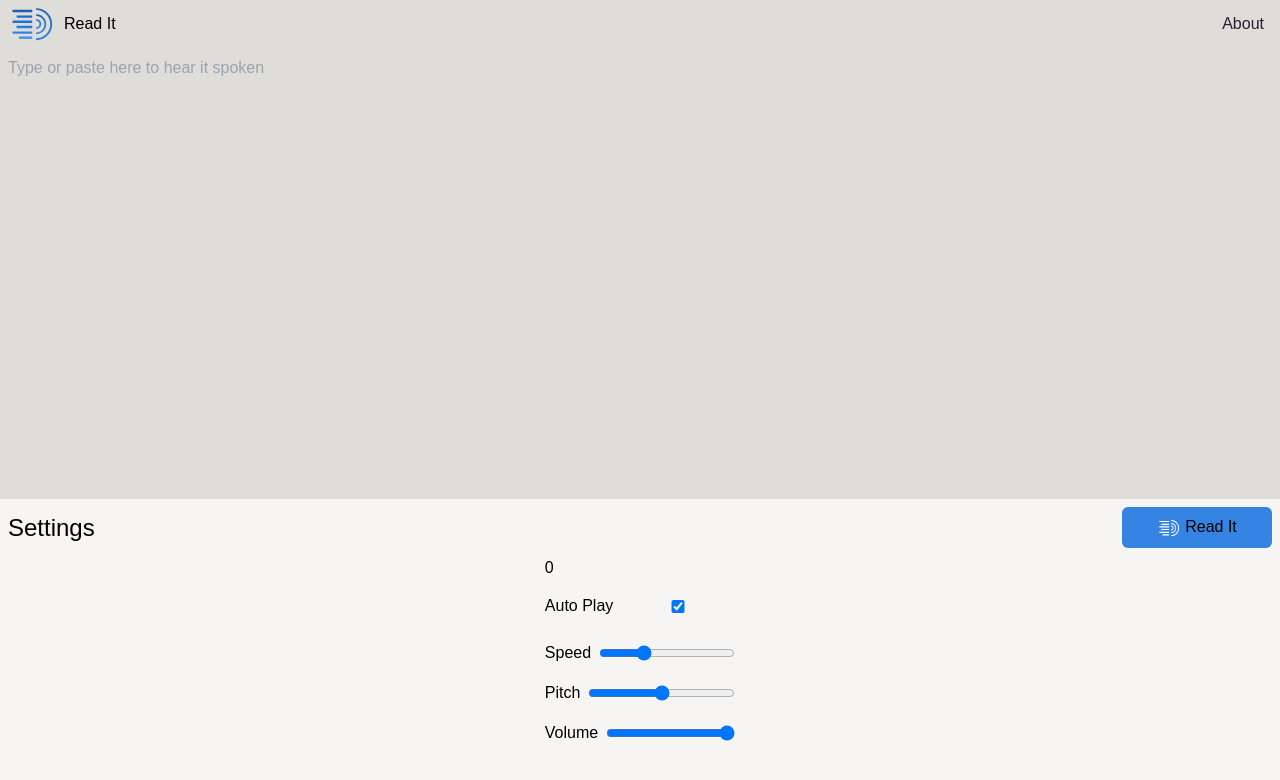
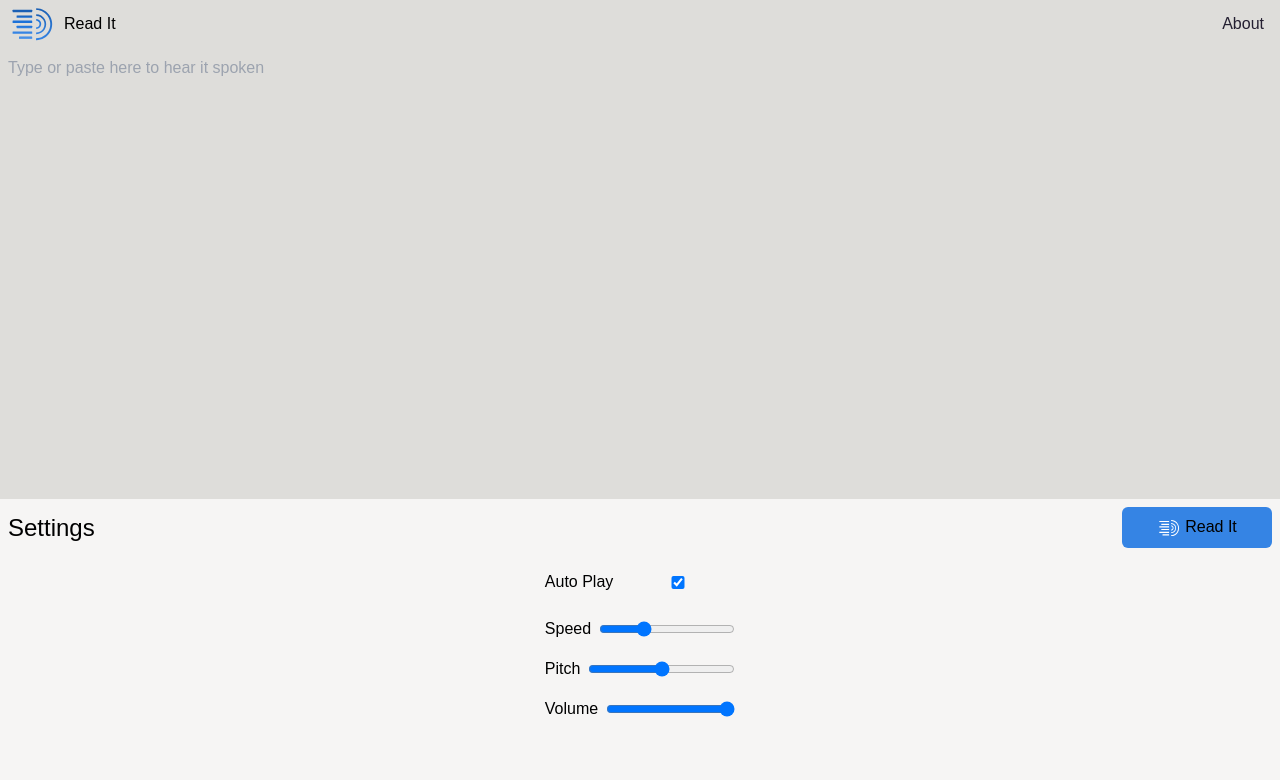
Before and after one commit to dvirberlo/read_it, a React (Vite) app: page / in a window 1280 px wide. Shown: the top 780 px of the page. Built offline with nearby package versions, Linux system fonts and the light colour scheme; a web font is replaced by a local one.

Commit message:
fix: use auto updated voices list

```diff
--- a/src/main.tsx
+++ b/src/main.tsx
@@ -14,6 +14,7 @@ import {
 } from "react-router-dom";
 import { ReaderProvider } from "./providers/readerProvider";
 import { UserSettingsProvider } from "./providers/userSettingsProvider";
+import { VoicesProvider } from "./providers/voicesProvider";
 
 export const constRoutes = [
   { id: "Home", path: "/", element: <Home /> },
@@ -41,9 +42,11 @@ function Main() {
     <ReaderProvider>
       <ReaderSettingsProvider>
         <UserSettingsProvider>
-          <Layout>
-            <Outlet />
-          </Layout>
+          <VoicesProvider>
+            <Layout>
+              <Outlet />
+            </Layout>
+          </VoicesProvider>
         </UserSettingsProvider>
       </ReaderSettingsProvider>
     </ReaderProvider>
--- a/src/pages/home/Settings.tsx
+++ b/src/pages/home/Settings.tsx
@@ -3,6 +3,7 @@ import { LiveObject, setLiveObject } from "@/hooks/useLiveObject";
 import { useReader } from "@/providers/readerProvider";
 import { useReaderSettings } from "@/providers/readerSettingsProvider";
 import { useUserSettings } from "@/providers/userSettingsProvider";
+import { useVoices } from "@/providers/voicesProvider";
 import { useCallback } from "react";
 import { ChoiceSetting } from "../../components/inputs/ChoiceInput";
 import { ToggleSetting } from "../../components/inputs/ToggleInput";
@@ -18,6 +19,7 @@ export function Settings({ readDelayer }: { readDelayer: Delayer }) {
   const readerSettings = useReaderSettings();
   const userSettings = useUserSettings();
   const readerService = useReader();
+  const voices = useVoices();
 
   // const demoVoiceProps = useCallback(
   //   (index: number) => {
@@ -50,10 +52,10 @@ export function Settings({ readDelayer }: { readDelayer: Delayer }) {
     <div>
       {/* <p>{JSON.stringify(settings.current)}</p> */}
       <div className="flex flex-col flex-wrap p-2 ">
-        {readerService.getVoices()?.length && (
+        {voices?.length ? (
           <ChoiceSetting
             label="Voice"
-            values={readerService.getVoices()?.map((voice) => voice.name) ?? []}
+            values={voices?.map((voice) => voice.name) ?? []}
             selectedIndex={readerSettings.current.voiceVoiceIndex}
             onChange={(index) =>
               changeSettings(readerSettings, "voiceVoiceIndex", index)
@@ -61,7 +63,7 @@ export function Settings({ readDelayer }: { readDelayer: Delayer }) {
             divClassName={inputDivStyle}
             className={inputStyle}
           />
-        )}
+        ) : null}
         <ToggleSetting
           label="Auto Play"
           value={userSettings.current.autoPlay}
--- a/src/providers/voicesProvider.tsx
+++ b/src/providers/voicesProvider.tsx
@@ -9,6 +9,7 @@ export function VoicesProvider({ children }: { children: React.ReactNode }) {
     window.speechSynthesis?.addEventListener("voiceschanged", () => {
       setVoices(getVoices());
     });
+    setVoices(getVoices());
   }, []);
   return (
     <VoicesContext.Provider value={voices}>{children}</VoicesContext.Provider>
```
